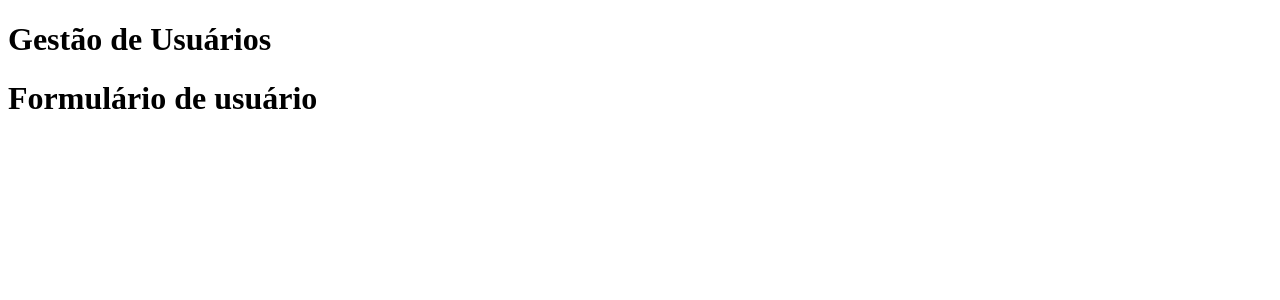
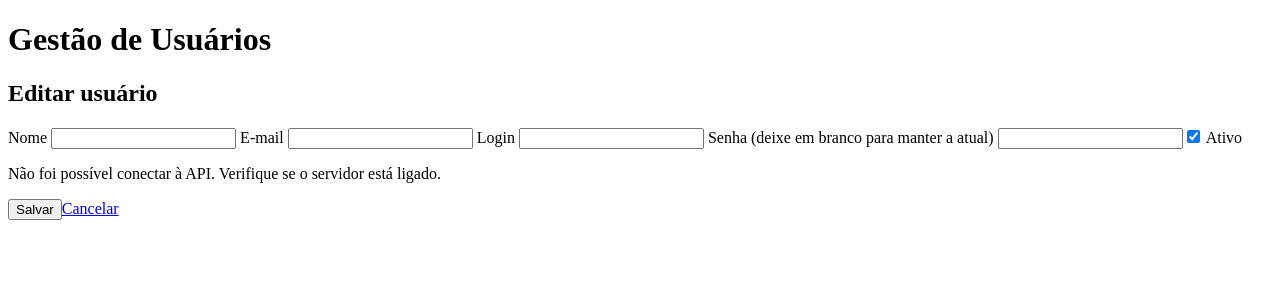
Before and after one commit to andre-sassi/desafio-devpool-2027, a Vue app in the folder frontend/: page /users/1/edit in a window 1280 px wide. Shown: the top 300 px of the page. Built offline with nearby package versions, Linux system fonts and the light colour scheme; no server answers.

Commit message:
feat(front): adiciona formulário de cadastro e edição de usuário

```diff
--- a/frontend/src/views/UserFormView.vue
+++ b/frontend/src/views/UserFormView.vue
@@ -1,3 +1,109 @@
 <template>
-  <h1>Formulário de usuário</h1>
+  <!-- O título muda conforme o modo: cadastro (/users/new) ou edição (/users/:id/edit) -->
+  <h2>{{ isEdit ? 'Editar usuário' : 'Novo usuário' }}</h2>
+
+  <!-- Na edição, enquanto busca o usuário na API -->
+  <p v-if="loading">Carregando...</p>
+
+  <!-- @submit.prevent: chama o save() e impede o navegador de recarregar a página -->
+  <form v-else @submit.prevent="save">
+    <!-- v-model liga o campo ao form, nos dois sentidos -->
+    <label>
+      Nome
+      <input v-model="form.name" type="text" />
+    </label>
+
+    <label>
+      E-mail
+      <input v-model="form.email" type="email" />
+    </label>
+
+    <label>
+      Login
+      <input v-model="form.login" type="text" />
+    </label>
+
+    <label>
+      <!-- Na edição a senha é opcional: vazia = mantém a atual -->
+      {{ isEdit ? 'Senha (deixe em branco para manter a atual)' : 'Senha' }}
+      <input v-model="form.password" type="password" />
+    </label>
+
+    <label>
+      <input v-model="form.active" type="checkbox" />
+      Ativo
+    </label>
+
+    <!-- Erros da API (validação 400, usuário não encontrado 404, API fora do ar) -->
+    <p v-if="error">{{ error }}</p>
+
+    <!-- :disabled trava o botão durante o envio (evita clique duplo e cadastro duplicado) -->
+    <button type="submit" :disabled="saving">
+      {{ saving ? 'Salvando...' : 'Salvar' }}
+    </button>
+
+    <RouterLink to="/users">Cancelar</RouterLink>
+  </form>
 </template>
+
+<script setup lang="ts">
+import { ref, onMounted } from 'vue'
+import { useRoute, useRouter } from 'vue-router'
+import { getUser, createUser, updateUser } from '@/services/api'
+import type { UserPayload } from '@/types/User'
+
+const route = useRoute()   // lê a URL atual (os parâmetros, como o :id)
+const router = useRouter() // navega para outra tela pelo código
+
+// Tem :id na URL? Então é edição. Senão, é cadastro.
+const id = route.params.id ? Number(route.params.id) : null
+const isEdit = id !== null
+
+// Os dados do formulário: cada campo da tela fica ligado a uma destas propriedades
+const form = ref<UserPayload>({
+  name: '',
+  email: '',
+  login: '',
+  password: '',
+  active: true,
+})
+
+const loading = ref(false) // buscando o usuário (só na edição)
+const saving = ref(false)  // enviando para a API
+const error = ref('')      // mensagem de erro da API
+
+// Na edição, busca o usuário e preenche o formulário
+onMounted(async () => {
+  if (id === null) return // cadastro: nada para buscar
+
+  loading.value = true
+  try {
+    const user = await getUser(id)
+    // A senha fica vazia: na edição, vazio = "manter a atual"
+    form.value = { name: user.name, email: user.email, login: user.login, password: '', active: user.active }
+  } catch (e) {
+    error.value = e instanceof Error ? e.message : 'Erro ao carregar o usuário.'
+  } finally {
+    loading.value = false
+  }
+})
+
+// Envia o formulário: PUT se for edição, POST se for cadastro
+async function save() {
+  saving.value = true
+  error.value = ''
+  try {
+    if (id !== null) {
+      await updateUser(id, form.value)
+    } else {
+      await createUser(form.value)
+    }
+    router.push('/users') // deu certo: volta para a listagem
+  } catch (e) {
+    // Os erros de validação da API (400) chegam aqui, já juntos numa mensagem pelo api.ts
+    error.value = e instanceof Error ? e.message : 'Erro ao salvar.'
+  } finally {
+    saving.value = false
+  }
+}
+</script>
```
